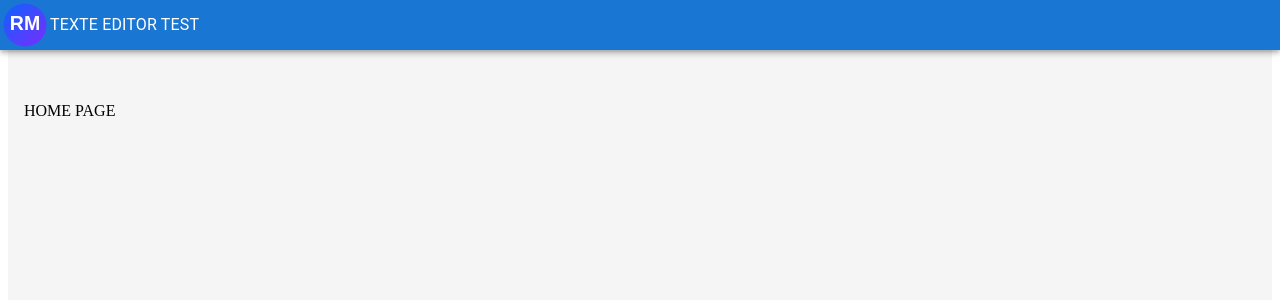
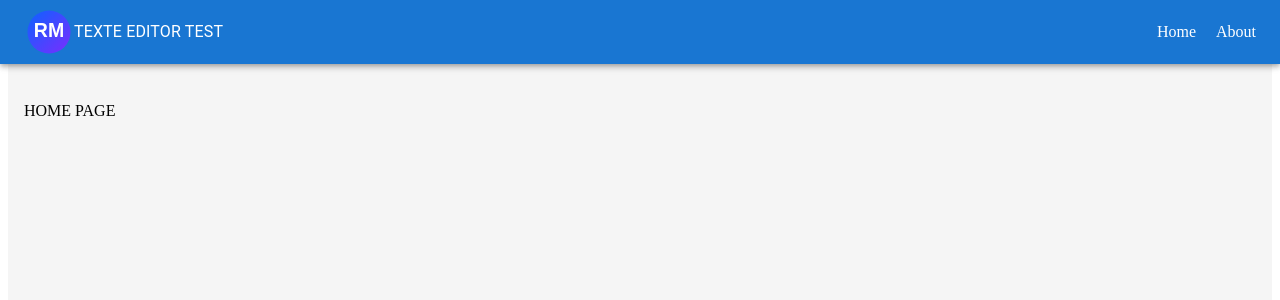
Before and after one commit to rmc741/TextEditorTest, a React (Vite) app: page / in a window 1280 px wide. Shown: the top 300 px of the page. Built offline with nearby package versions, Linux system fonts and the light colour scheme.

Commit message:
ajustes header

```diff
--- a/src/components/layout/header/Header.tsx
+++ b/src/components/layout/header/Header.tsx
@@ -1,15 +1,23 @@
-import { AppBar, Typography } from "@mui/material";
+import { AppBar, Toolbar, Typography } from "@mui/material";
 import "./index.css"
+import { Link } from "react-router-dom";
 
 export function Header() {
     return (
         <AppBar sx={{display:"flex"}}>
+            <Toolbar sx={{justifyContent:"space-between"}}>
                 <a className="logo" href="/">
                     <img src="teste.svg" style={{height:"50px"}} alt="Logo NomeProjeto"/>
                     <Typography>
                         TEXTE EDITOR TEST
                     </Typography>
                 </a>
+
+                <div className="nav-bar">
+                    <Link className="nav-link" to="/">Home</Link>
+                    <Link className="nav-link" to="/about">About</Link>
+                </div>
+            </Toolbar>
         </AppBar>
     );
 }
--- a/src/components/layout/header/index.css
+++ b/src/components/layout/header/index.css
@@ -4,3 +4,13 @@
     text-decoration: none;
     color: #FFFFFF;
 }
+
+.nav-bar {
+    display: flex;
+    gap: 20px;
+}
+
+.nav-link {
+    text-decoration: none;
+    color: #FFFFFF;
+}
```
Lines whose indentation alone changed are shown as unchanged.
